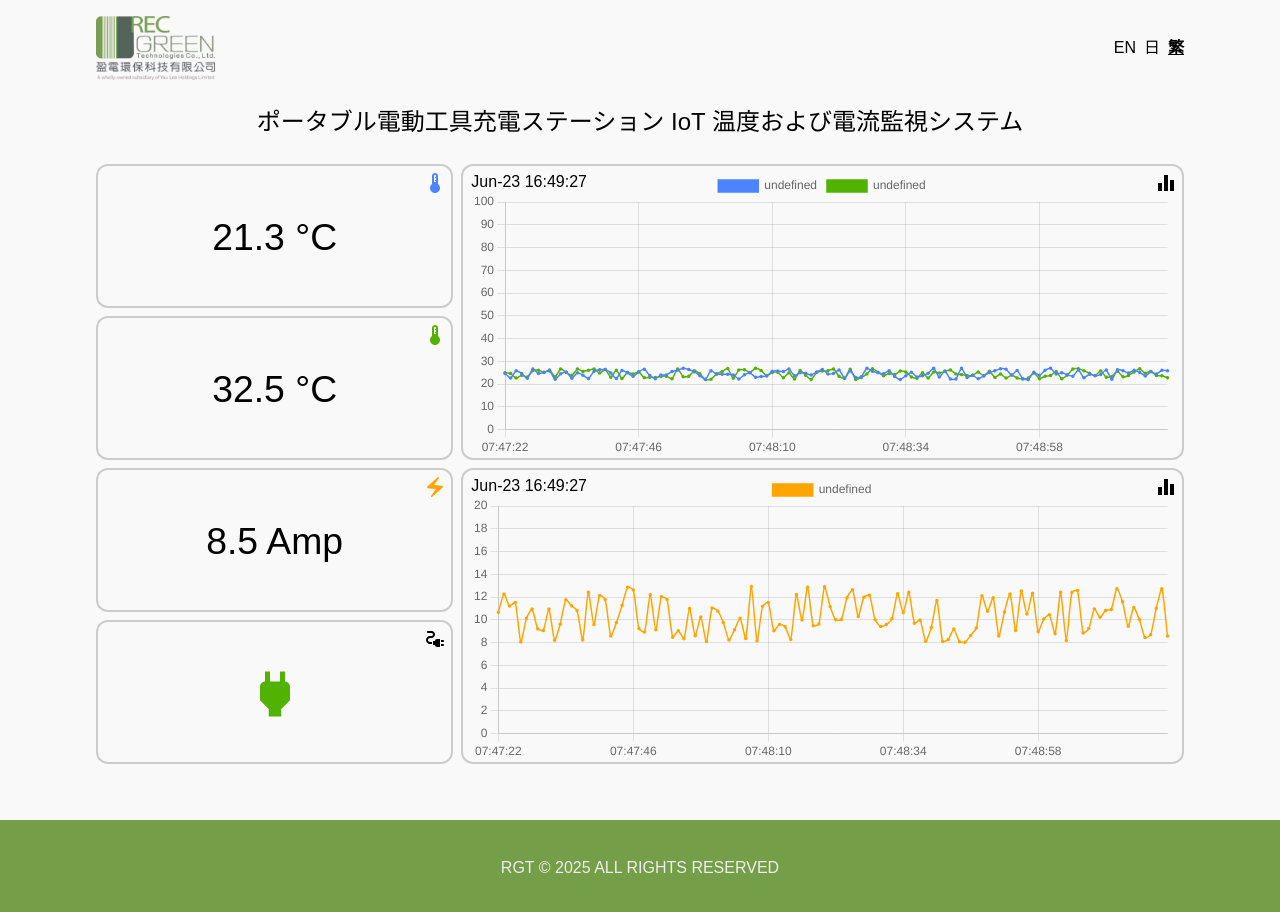
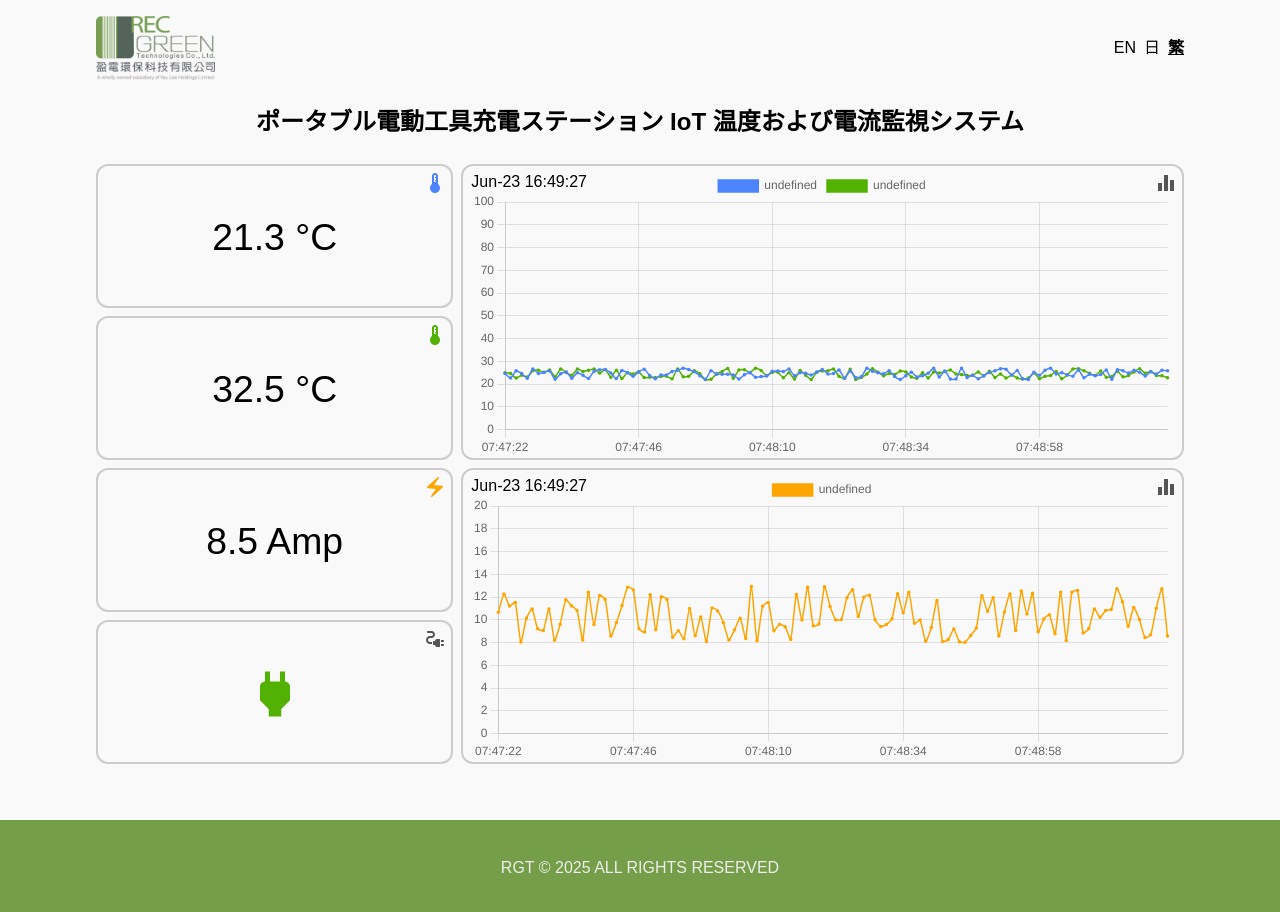
Before and after one commit to rec-gt/charging-frontend, a React (Vite) app: page /admin/control in a window 1280 px wide. Shown: the top 912 px of the page. Built offline with nearby package versions, Linux system fonts and the light colour scheme; no server answers.

Commit message:
feat: update

```diff
--- a/src/components/Control/Control.tsx
+++ b/src/components/Control/Control.tsx
@@ -5,7 +5,7 @@ import { PageLayout } from "../PageLayout";
 export const ControlPage: React.FC = () => {
   return (
     <PageLayout>
-      <div className="flex flex-col items-center text-center mt-2 mb-4">
+      <div className="flex flex-col items-center text-center mt-2 mb-4 font-bold">
         <div className="text-[18pt]!">{LANG_OBJ.TITLE.JP}</div>
         {sessionStorage.getItem("LANGUAGE") !== LANG_ENUM.JP && (
           <div className="text-[16pt]! mt-2">{LANG(LANG_OBJ.TITLE)}</div>
--- a/src/components/Control/Statistics.tsx
+++ b/src/components/Control/Statistics.tsx
@@ -89,13 +89,6 @@ export const Statistics: React.FC = () => {
           icon={<ThermostatIcon sx={{ color: "#4c84ff" }} />}
           isAlert={isAlert}
         />
-        {/* <GaugePlate
-          title={LANG(LANG_OBJ.GAUGE.AMBIENT_TEMP)}
-          text={`${stats.AT.toFixed(1)} °C`}
-          value={stats.AT}
-          color={"#4c84ff"}
-          icon={<ThermostatIcon sx={{ color: "#4c84ff" }} />}
-        /> */}
       </div>
       <div className="row-start-1 col-start-2 sm:row-start-2 sm:col-start-1 col-span-1 row-span-1">
         <TextPlate
@@ -104,13 +97,6 @@ export const Statistics: React.FC = () => {
           icon={<ThermostatIcon sx={{ color: "#52b202" }} />}
           isAlert={isAlert}
         />
-        {/* <GaugePlate
-          title={LANG(LANG_OBJ.GAUGE.STATION_TEMP)}
-          text={`${stats.ST.toFixed(1)} °C`}
-          value={stats.ST}
-          color={"#52b202"}
-          icon={<ThermostatIcon sx={{ color: "#52b202" }} />}
-        /> */}
       </div>
       <div className="row-start-2 col-start-1 sm:row-start-3 sm:col-start-1 col-span-1 row-span-1">
         <TextPlate
@@ -119,26 +105,18 @@ export const Statistics: React.FC = () => {
           icon={<ElectricBoltIcon sx={{ color: "#ffa500" }} />}
           isAlert={isAlert}
         />
-        {/* <GaugePlate
-          title={LANG(LANG_OBJ.GAUGE.CURRENT)}
-          text={`${stats.A.toFixed(1)} Amp`}
-          value={stats.A}
-          valueMax={13}
-          color={"#ffa500"}
-          icon={<ElectricBoltIcon sx={{ color: "#ffa500" }} />}
-        /> */}
       </div>
       <div className="row-start-2 col-start-2 sm:row-start-4 sm:col-start-1 col-span-1 row-span-1">
         <ChargePlate
           title={LANG(stats.C ? LANG_OBJ.CHARGING.ON : LANG_OBJ.CHARGING.OFF)}
-          icon={<ElectricalServicesIcon />}
+          icon={<ElectricalServicesIcon sx={{ color: "#555" }} />}
           isCharging={Boolean(stats.C === 1)}
         />
       </div>
       <div className="col-span-2 row-span-2">
         <LineChartPlate
           title={LANG(LANG_OBJ.GAUGE.TEMP_MONITOR)}
-          icon={<EqualizerIcon />}
+          icon={<EqualizerIcon sx={{ color: "#555" }} />}
           data={{
             labels: series.time,
             datasets: [
@@ -181,7 +159,7 @@ export const Statistics: React.FC = () => {
       <div className="col-span-2 row-span-2">
         <LineChartPlate
           title={LANG(LANG_OBJ.GAUGE.CURRENT_MONITOR)}
-          icon={<EqualizerIcon />}
+          icon={<EqualizerIcon sx={{ color: "#555" }} />}
           data={{
             labels: series.time,
             datasets: [
```
